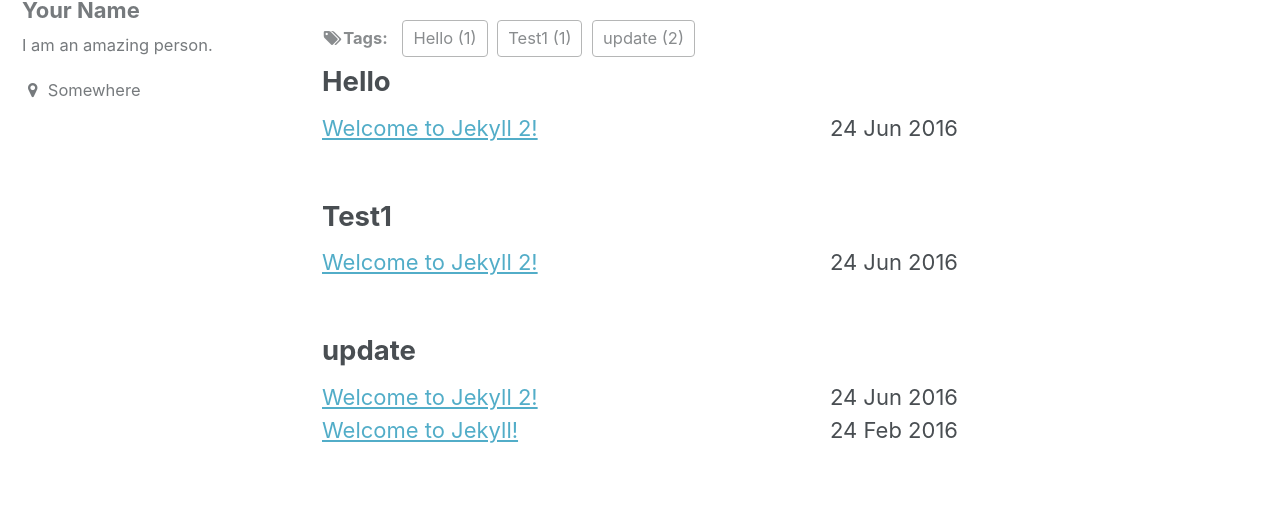
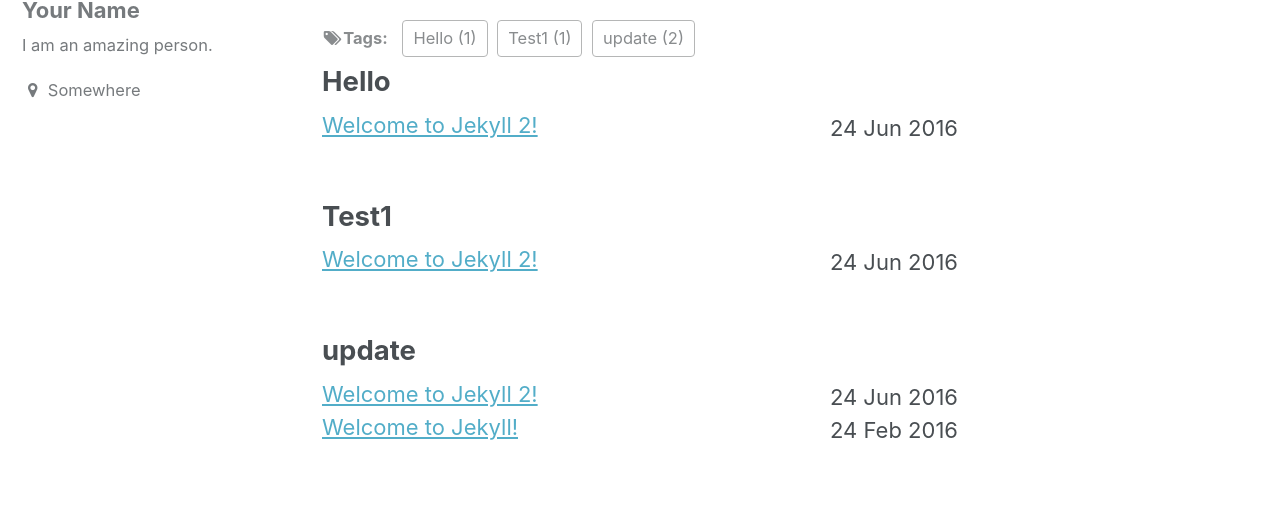
Before and after one commit to fahrz/blog, a Jekyll site: the page built from tags.md, in a window 1280 px wide. Shown: the part 157-689 px from the top of the page. Built offline with Jekyll 4.4.1, drawn with Linux system fonts in a browser that asks for light colours.

```diff
--- a/tags.md
+++ b/tags.md
@@ -45,7 +45,7 @@ permalink: /tags/
           <h2 id="{{ this_word | cgi_escape }}">{{ this_word }}</h2>
           {% for post in site.tags[this_word] %}{% if post.title != null %}
             <div>
-              <span style="float: left;">
+              <span class="archive__item-title" style="float: left;">
                 <a href="{{ post.url }}">{{ post.title }}</a>
               </span>
               <span style="float: right;">
```
